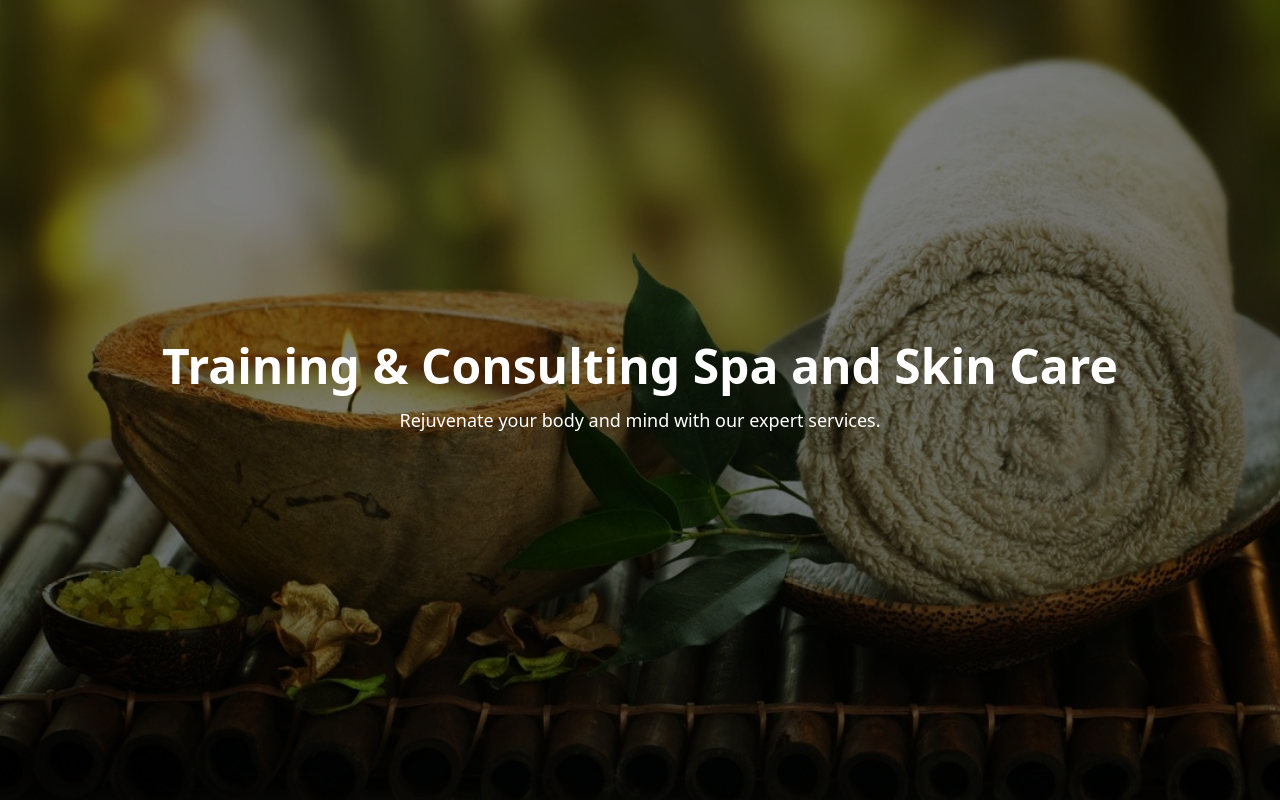
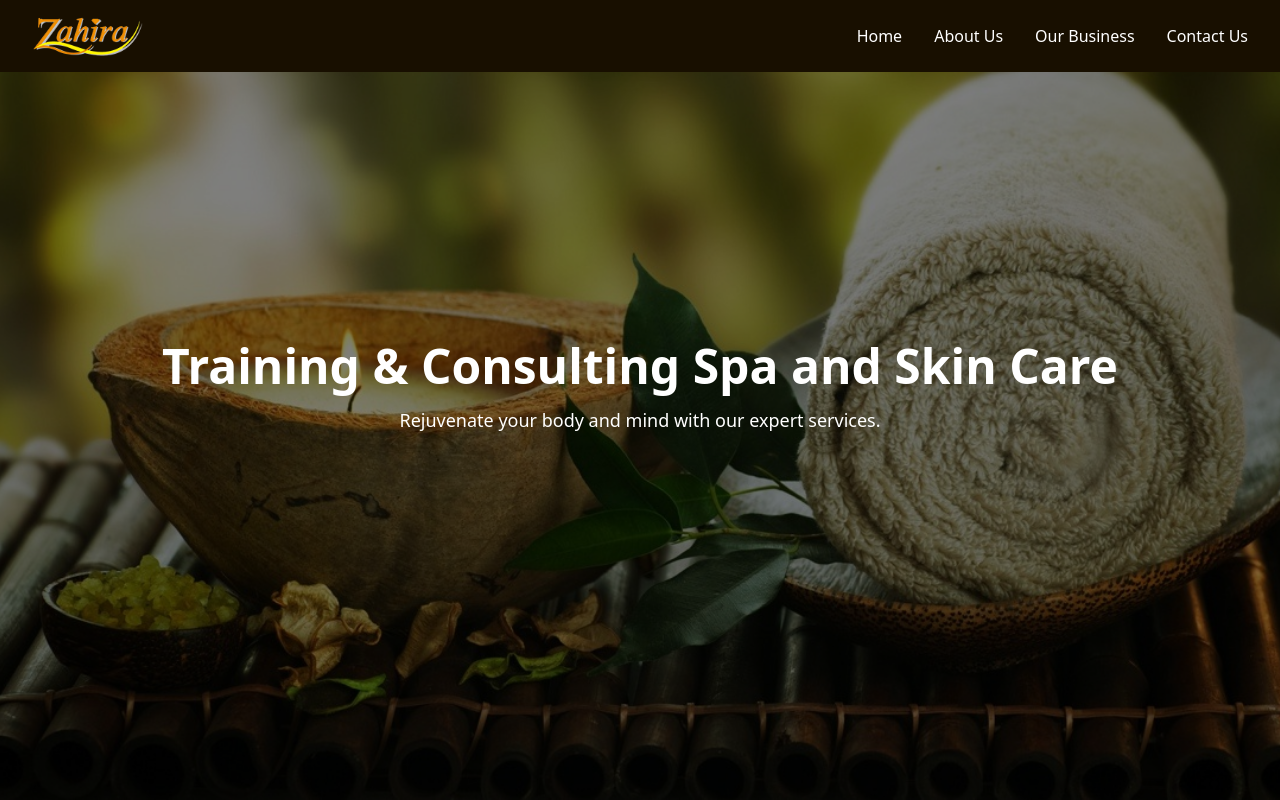
Before and after one commit to torquemadass/zahiraspaconsulting, a plain HTML site: page concept/home.html in a window 1280 px wide. Drawn offline with nearby package versions, Linux system fonts and the light colour scheme.

Commit message:
navbar but haven't floating

```diff
--- a/concept/home.html
+++ b/concept/home.html
@@ -10,6 +10,18 @@
 <body>
     <div class="relative h-screen bg-cover bg-center font-sf-pro" style="background-image: url(/public/home-hero-bg.jpg);">
         <div class="absolute inset-0 bg-black bg-opacity-50"></div>
+        <nav class=" absolute top-0 left-0 w-full bg-[#180F00] text-white px-8 py-4">
+            <div class="flex justify-between items-center">
+                <a href="#">
+                    <img src="/public/zahira logo kecil.png" alt="zahira-logo" class="h-10"></a>
+                <ul class="flex space-x-8">
+                    <li><a href="#" class="hover:text-gray-300">Home</a></li>
+                    <li><a href="hover:text-gray-300">About Us</a></li>
+                    <li><a href="hover:text-gray-300">Our Business</a></li>
+                    <li><a href="hover:text-gray-300">Contact Us</a></li>
+                </ul>
+            </div>
+        </nav>
         <div class="relative z-10 flex items-center justify-center h-full text-center text-white px-6">
             <div>
               <h1 class="text-5xl font-bold mb-4">Training & Consulting Spa and Skin Care</h1>
```
